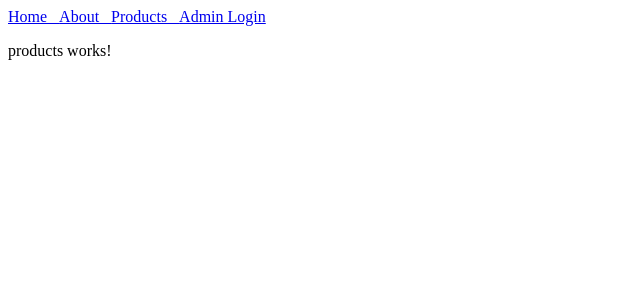
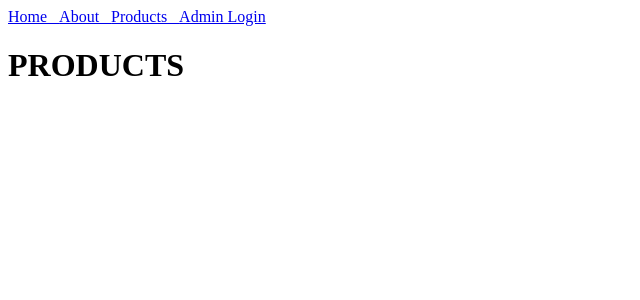
Before and after one commit to bcParker/GardenApp, an Angular app: page /products in a window 1280 px wide. Shown: the top 300 px of the page, without its empty margins (0-640 px from the left). Built offline with nearby package versions, Linux system fonts and the light colour scheme.

Commit message:
second commit

```diff
--- a/src/app/about/about.component.html
+++ b/src/app/about/about.component.html
@@ -1,3 +1,4 @@
+<br/><br/><br/><br/><br/><br/>
 <h1>Who Are We?</h1>
 <br/><br/>
 <section>
--- a/src/app/app.module.ts
+++ b/src/app/app.module.ts
@@ -7,6 +7,8 @@ import { HomeComponent } from './home/home.component';
 import { AboutComponent } from './about/about.component';
 import { ProductsComponent } from './products/products.component';
 import { AdminComponent } from './admin/admin.component';
+import { HttpClientModule } from '@angular/common/http';
+
 
 @NgModule({
   declarations: [
@@ -18,7 +20,8 @@ import { AdminComponent } from './admin/admin.component';
   ],
   imports: [
     BrowserModule,
-    AppRoutingModule
+    AppRoutingModule,
+    HttpClientModule
   ],
   providers: [],
   bootstrap: [AppComponent]
--- a/src/app/home/home.component.html
+++ b/src/app/home/home.component.html
@@ -1,5 +1,5 @@
 <div>
-	<img alt='eden logo' src='../assets/Eden logo.png'/>
+	<img  src='../assets/Eden logo.png' alt='eden logo'/>
 	<h1>Eden Garden Supply</h1>
 	<p>Eden Garden Supply is a local garden supply store that has been serving its' local community for 45 years! They offer a variety of supplies, plants, seeds and gardening advice. Family owned, operated, and argued over since 1974!</p>
 </div>
--- a/src/app/products/products.component.html
+++ b/src/app/products/products.component.html
@@ -1 +1 @@
-<p>products works!</p>
+<h1>PRODUCTS</h1>
--- a/src/app/products/products.component.ts
+++ b/src/app/products/products.component.ts
@@ -6,10 +6,11 @@ import { Component, OnInit } from '@angular/core';
   styleUrls: ['./products.component.css']
 })
 export class ProductsComponent implements OnInit {
-
   constructor() { }
 
   ngOnInit() {
+
   }
 
+
 }
```
Also changed, not shown: src/assets/Eden logo.png (added).
